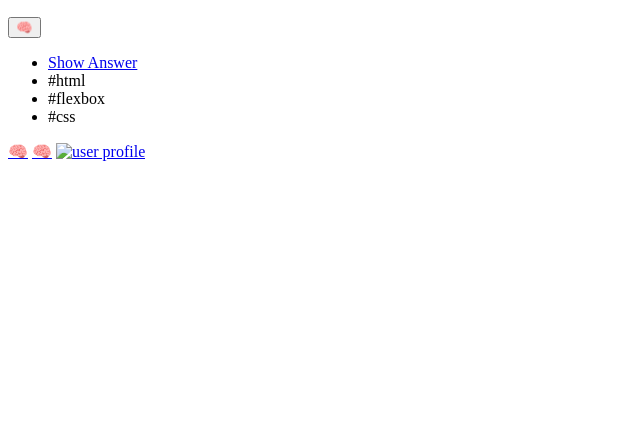
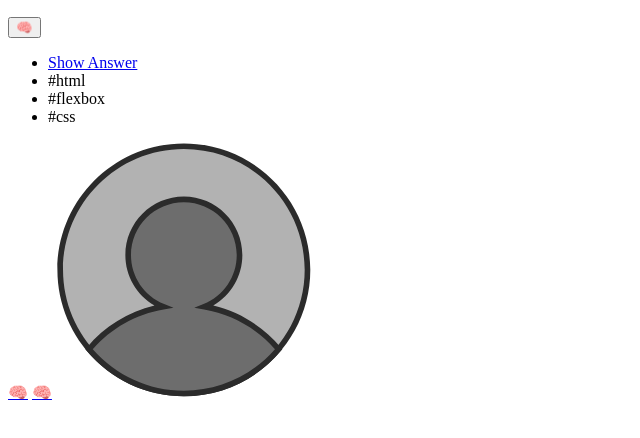
Before and after one commit to FeliKroder/Quiz-App-Layout, a plain HTML site: page index.html in a window 1280 px wide. Shown: the part 110-548 px from the top of the page, without its empty margins (0-640 px from the left). Drawn offline with Linux system fonts and the light colour scheme.

```diff
--- a/index.html
+++ b/index.html
@@ -41,7 +41,7 @@
       <nav>
         <a href="#">🧠</a>
         <a href="#">🧠</a>
-        <a href="#"><img src="user-profile.svg" alt="user profile"></a>
+        <a href="#"><img src="./images/user-profile.svg" alt="user profile"></a>
       </nav>
     </footer>
   </body>
```
